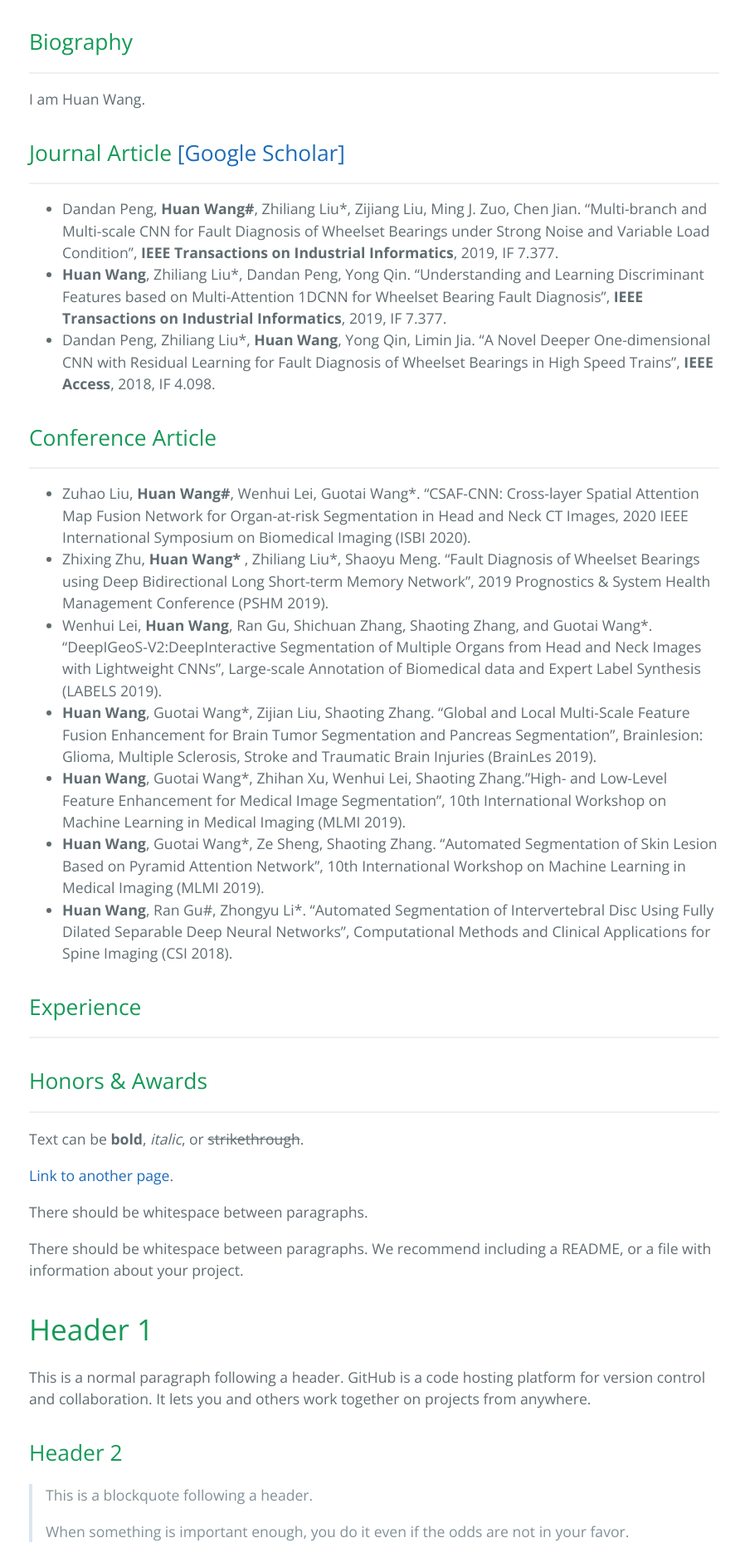
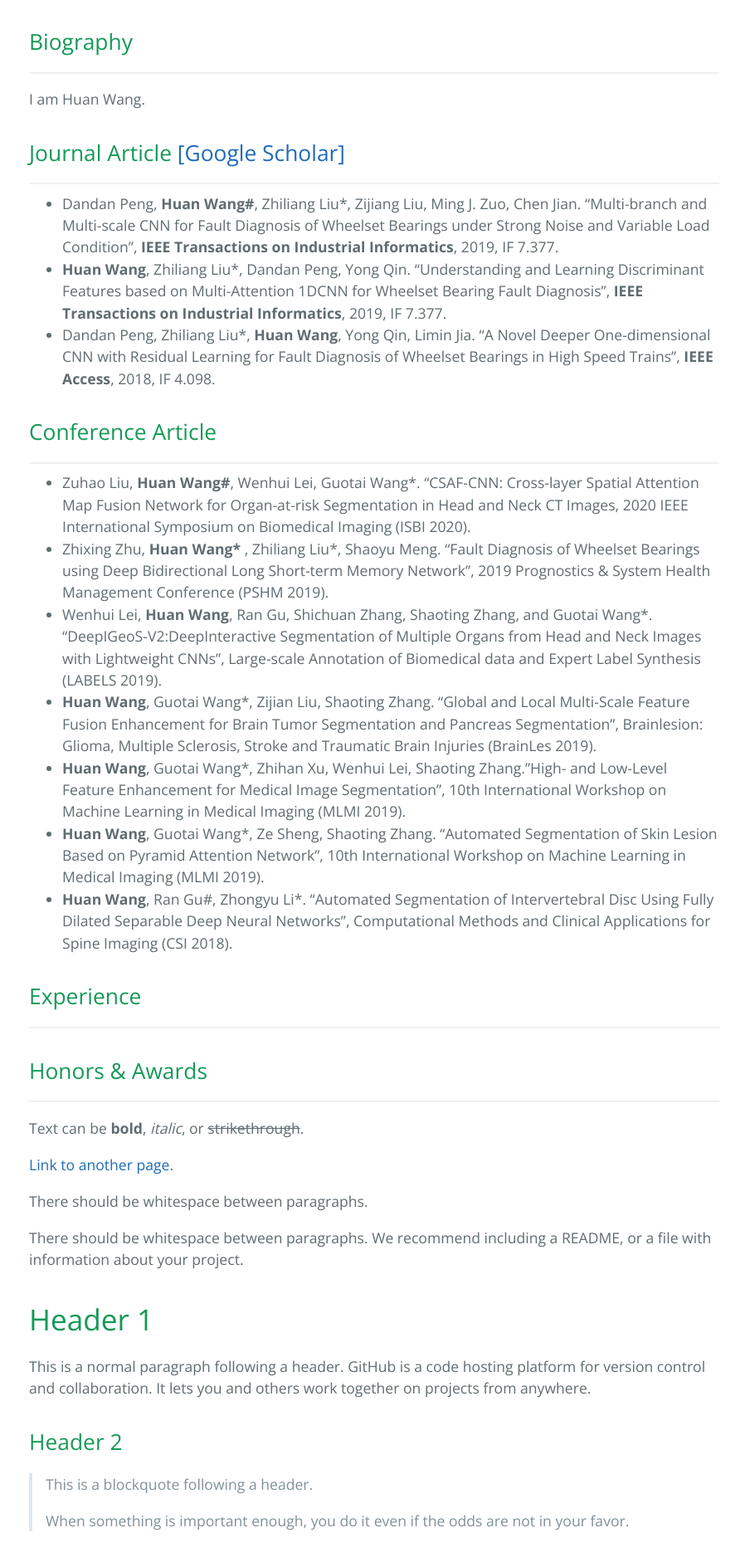
Before and after one commit to WH-HuanWang/WH-HuanWang.github.io, a Jekyll site: the page built from index.md, in a window 1280 px wide. Shown: the part 724-2606 px from the top of the page at 83% size, without its empty margins (189-1087 px from the left). Built offline with Jekyll 4.4.1, drawn with Linux system fonts in a browser that asks for light colours.

Commit message:
Update style.scss

```diff
--- a/assets/css/style.scss
+++ b/assets/css/style.scss
@@ -2,3 +2,8 @@
 ---
 
 @import 'jekyll-theme-cayman';
+
+
+.main-content hr {
+  margin: 0.6rem 0;
+}
```
